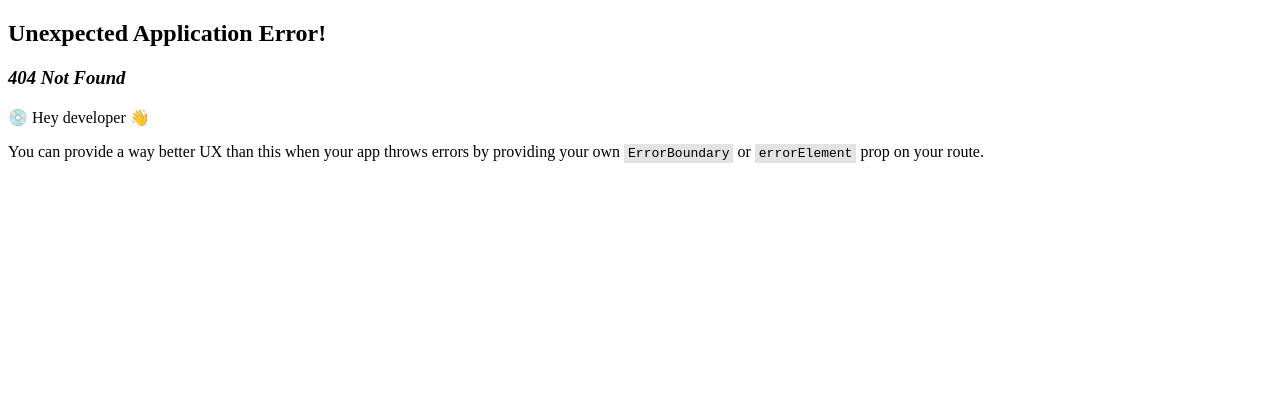
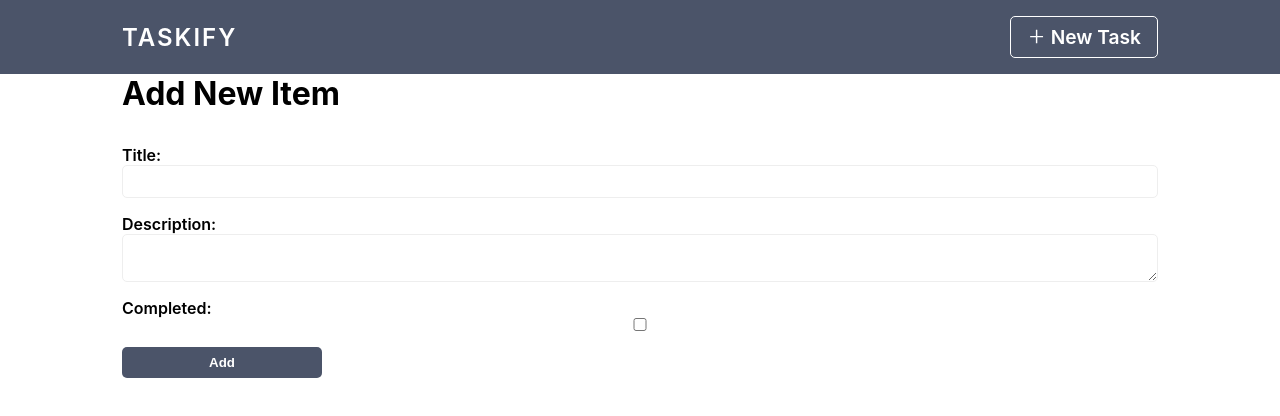
Before and after one commit to onsever/bsf, a React (Vite) app in the folder js-concept-6/: page /add in a window 1280 px wide. Before the commit this address had no page. Shown: the top 416 px of the page. Built offline with nearby package versions, Linux system fonts and the light colour scheme.

Commit message:
finish task

```diff
--- a/js-concept-6/index.html
+++ b/js-concept-6/index.html
@@ -4,7 +4,7 @@
     <meta charset="UTF-8" />
     <link rel="icon" type="image/svg+xml" href="/vite.svg" />
     <meta name="viewport" content="width=device-width, initial-scale=1.0" />
-    <title>Vite + React + TS</title>
+    <title>Taskify | Todo List</title>
   </head>
   <body>
     <div id="root"></div>
--- a/js-concept-6/package.json
+++ b/js-concept-6/package.json
@@ -14,6 +14,7 @@
     "match-sorter": "^6.3.1",
     "react": "^18.2.0",
     "react-dom": "^18.2.0",
+    "react-icons": "^4.10.1",
     "react-router-dom": "^6.14.1",
     "sort-by": "^1.2.0"
   },
--- a/js-concept-6/src/App.tsx
+++ b/js-concept-6/src/App.tsx
@@ -1,7 +1,58 @@
-export default function App() {
+import {JSX, useEffect, useState } from "react";
+import {useFetch} from "./hooks/useFetch.ts";
+import NavigationBar from "./components/NavigationBar";
+import ListItem from "./components/ListItem";
+
+export type TodoProps = {
+    userId: number;
+    id: number;
+    title: string;
+    description?: string;
+    completed: boolean;
+};
+
+const FETCH_URL = "https://jsonplaceholder.typicode.com/todos/?_limit=10";
+
+export default function App(): JSX.Element {
+    const { data, loading, error } = useFetch<TodoProps[]>(FETCH_URL);
+    const [localData, setLocalData] = useState<TodoProps[]>([]);
+
+    useEffect(() => {
+        if (data) {
+            if (!localStorage.getItem("todos")) {
+                localStorage.setItem("todos", JSON.stringify(data));
+            }
+        }
+    }, [data]);
+
+    useEffect(() => {
+        const todoList = localStorage.getItem("todos");
+        const parsedTodoList = todoList ? JSON.parse(todoList) as TodoProps[] : [];
+        setLocalData(parsedTodoList);
+
+        console.log(data);
+        console.log(localData);
+    }, []);
+
     return (
-        <div>
-            <h1>React App</h1>
-        </div>
+        <>
+            <NavigationBar />
+            <div className="container">
+                {loading && <p>Loading...</p>}
+                {error && <p>Error: {error}</p>}
+                <ul className="list">
+                    {localData && localData.map((todo: TodoProps) => (
+                            <ListItem
+                                key={todo.id}
+                                userId={todo.userId}
+                                id={todo.id}
+                                title={todo.title}
+                                description={todo.description}
+                                completed={todo.completed}
+                            />
+                    ))}
+                </ul>
+            </div>
+        </>
     )
 }
--- /dev/null
+++ b/js-concept-6/src/components/ListItem/index.tsx
@@ -0,0 +1,30 @@
+import {JSX} from "react";
+import {TodoProps} from "../../App.tsx";
+import { RiDeleteBin6Fill } from "react-icons/ri";
+import {Link} from "react-router-dom";
+
+export default function ListItem({ id, title, description, completed }: TodoProps): JSX.Element {
+
+    const handleDelete = (): void => {
+        const todoList = localStorage.getItem("todos");
+        const parsedTodoList = todoList ? JSON.parse(todoList) as TodoProps[] : [];
+        const filteredTodoList = parsedTodoList.filter((todo: TodoProps) => todo.id !== id);
+        localStorage.setItem("todos", JSON.stringify(filteredTodoList));
+    }
+
+    return (
+        <li className="list_item">
+            <div className="list_item_title">
+                <Link to={`/${id}`} className="list_item_title_link">{title.substring(0, 10)}</Link>
+            </div>
+            <p>{ description ? description : "Lorem ipsum dolor sit amet, consectetur adipisicing elit. Amet consequatur dicta eius eveniet excepturi, ipsam iusto, laboriosam molestiae nam nihil quas suscipit! Aperiam ea eos fuga impedit labore non possimus?"}</p>
+            <div className="divider" />
+            <div className="list_item_status">
+                <div className="list_item_status_icon">
+                    {completed ? "✅" : "❌"}
+                </div>
+                <RiDeleteBin6Fill className="list_item_delete" onClick={handleDelete}/>
+            </div>
+        </li>
+    )
+}
--- /dev/null
+++ b/js-concept-6/src/components/NavigationBar/index.tsx
@@ -0,0 +1,17 @@
+import { JSX } from "react";
+import {Link} from "react-router-dom";
+import { AiOutlinePlus } from "react-icons/ai"
+
+export default function NavigationBar(): JSX.Element {
+    return (
+        <nav className="navbar">
+            <div className="container">
+                <Link to={"/"} className="navbar_logo">Taskify</Link>
+                <Link to={"/add"} className="navbar_link">
+                    <AiOutlinePlus />
+                    New Task
+                </Link>
+            </div>
+        </nav>
+    )
+}
--- /dev/null
+++ b/js-concept-6/src/hooks/useFetch.ts
@@ -0,0 +1,33 @@
+import { useState, useEffect } from "react";
+
+export type FetchState<T> = {
+    data?: T;
+    loading: boolean;
+    error?: string;
+}
+
+export const useFetch = <T>(url: string): FetchState<T> => {
+    const [data, setData] = useState<T>();
+    const [loading, setLoading] = useState<boolean>(false);
+    const [error, setError] = useState<string>();
+
+    const fetchData = async (): Promise<T> => {
+        setLoading(true);
+        const response: Response = await fetch(url);
+
+        if (!response.ok) {
+            setError(response.statusText);
+        }
+
+        return (await response.json()) as T;
+    }
+
+    useEffect(() => {
+        fetchData()
+            .then((data: T) => setData(data))
+            .catch((error: string) => setError(error))
+            .finally(() => setLoading(false));
+    }, []);
+
+    return { data, loading, error };
+}
--- a/js-concept-6/src/index.css
+++ b/js-concept-6/src/index.css
@@ -0,0 +1,136 @@
+* {
+    box-sizing: border-box;
+    margin: 0;
+    padding: 0;
+}
+
+body {
+    margin: 0;
+    font-family: -apple-system, BlinkMacSystemFont, 'Segoe UI', 'Roboto', 'Oxygen',
+    'Ubuntu', 'Cantarell', 'Fira Sans', 'Droid Sans', 'Helvetica Neue',
+    sans-serif;
+    -webkit-font-smoothing: antialiased;
+    -moz-osx-font-smoothing: grayscale;
+}
+
+
+.container {
+    max-width: 1100px;
+    margin: 0 auto;
+    padding: 0 2rem;
+}
+
+.navbar {
+    background-color: #4B5469;
+    color: #fff;
+    padding: 1rem 0;
+    min-height: 50px;
+}
+
+.navbar .container {
+    display: flex;
+    justify-content: space-between;
+    align-items: center;
+}
+
+.navbar_logo {
+    text-transform: uppercase;
+    font-weight: 600;
+    font-size: 1.5rem;
+    letter-spacing: 2px;
+    color: #fff;
+    text-decoration: none;
+}
+
+.navbar_link {
+    display: flex;
+    align-items: center;
+    gap: 5px;
+    justify-content: center;
+    color: #fff;
+    text-decoration: none;
+    font-size: 1.2rem;
+    margin-left: 1rem;
+    border: 1px solid #fff;
+    padding: 0.5rem 1rem;
+    border-radius: 5px;
+    font-weight: 600;
+}
+
+.list {
+    display: grid;
+    grid-template-columns: repeat(3, 1fr);
+    gap: 1rem;
+    margin-top: 2rem;
+    list-style-type: none;
+    width: 100%;
+}
+
+.list_item {
+    background-color: #fff;
+    padding: 1rem;
+    border-radius: 5px;
+    box-shadow: 0 0 10px rgba(0, 0, 0, 0.1);
+}
+
+.list_item_title {
+    font-weight: 600;
+    margin-bottom: 0.5rem;
+}
+
+.list_item_title_link {
+    color: #000;
+    text-decoration: none;
+    font-size: 1.5rem;
+}
+
+.divider {
+    margin: 1rem 0;
+    border-bottom: 1px solid #eee;
+}
+
+.list_item_status {
+    display: flex;
+    align-items: center;
+    justify-content: end;
+    gap: 8px;
+}
+
+.list_item_delete,
+.list_item_edit {
+    width: 20px;
+    height: 20px;
+    cursor: pointer;
+}
+
+form {
+    display: flex;
+    flex-direction: column;
+    gap: 1rem;
+    margin-top: 2rem;
+}
+
+form label {
+    font-weight: 600;
+    display: flex;
+    flex-direction: column;
+}
+
+form input,
+form textarea {
+    padding: 0.5rem;
+    border-radius: 5px;
+    border: 1px solid #eee;
+    outline: none;
+}
+
+form button {
+    padding: 0.5rem 1rem;
+    border-radius: 5px;
+    border: none;
+    background-color: #4B5469;
+    color: #fff;
+    font-weight: 600;
+    cursor: pointer;
+    width: 200px;
+}
--- /dev/null
+++ b/js-concept-6/src/pages/AddToDo/index.tsx
@@ -0,0 +1,58 @@
+import React, { JSX, useState } from "react";
+import NavigationBar from "../../components/NavigationBar";
+import {TodoProps} from "../../App.tsx";
+import {useNavigate} from "react-router-dom";
+
+export default function AddToDo(): JSX.Element {
+    const navigate = useNavigate();
+
+    const [title, setTitle] = useState<string>("");
+    const [description, setDescription] = useState<string>("");
+    const [completed, setCompleted] = useState<boolean>(false);
+
+    const handleSubmit = (e: React.FormEvent<HTMLFormElement>): void => {
+        e.preventDefault();
+
+        const newTodo: TodoProps = {
+            userId: 1,
+            id: Math.floor(Math.random() * 1000),
+            title,
+            description,
+            completed
+        };
+
+        const todoList = localStorage.getItem("todos");
+        const parsedTodoList = todoList ? JSON.parse(todoList) as TodoProps[] : [];
+        localStorage.setItem("todos", JSON.stringify([...parsedTodoList, newTodo]));
+
+        setTitle("");
+        setDescription("");
+        setCompleted(false);
+
+        navigate("/");
+    }
+
+    return (
+        <>
+            <NavigationBar />
+            <div className="container">
+                <h1>Add New Item</h1>
+                <form onSubmit={handleSubmit}>
+                    <label>
+                        Title:
+                        <input type="text" name="title" value={title} onChange={(e) => setTitle(e.target.value)} />
+                    </label>
+                    <label>
+                        Description:
+                        <textarea name="description" value={description} onChange={(e) => setDescription(e.target.value)} />
+                    </label>
+                    <label>
+                        Completed:
+                        <input type="checkbox" name="completed" checked={completed} onChange={(e) => setCompleted(e.target.checked)} />
+                    </label>
+                    <button type="submit">Add</button>
+                </form>
+            </div>
+        </>
+    )
+}
--- /dev/null
+++ b/js-concept-6/src/pages/TodoItem/index.tsx
@@ -0,0 +1,19 @@
+import {JSX} from "react";
+import NavigationBar from "../../components/NavigationBar";
+import {TodoProps} from "../../App.tsx";
+import {useParams} from "react-router-dom";
+
+export default function TodoItem({ title, description }: TodoProps): JSX.Element {
+    const { id } = useParams();
+
+    return (
+        <>
+            <NavigationBar />
+            <div className="container">
+                <h1>Todo Item {id}</h1>
+                <p>{title}</p>
+                <p>{description ? description : "Lorem ipsum dolor sit amet, consectetur adipisicing elit. Amet consequatur dicta eius eveniet excepturi, ipsam iusto, laboriosam molestiae nam nihil quas suscipit! Aperiam ea eos fuga impedit labore non possimus?"}</p>
+            </div>
+        </>
+    )
+}
```
Also changed, not shown: js-concept-6/src/main.tsx (+11 -1 lines), 1 other file (tests, documents, lock files or other folders).
